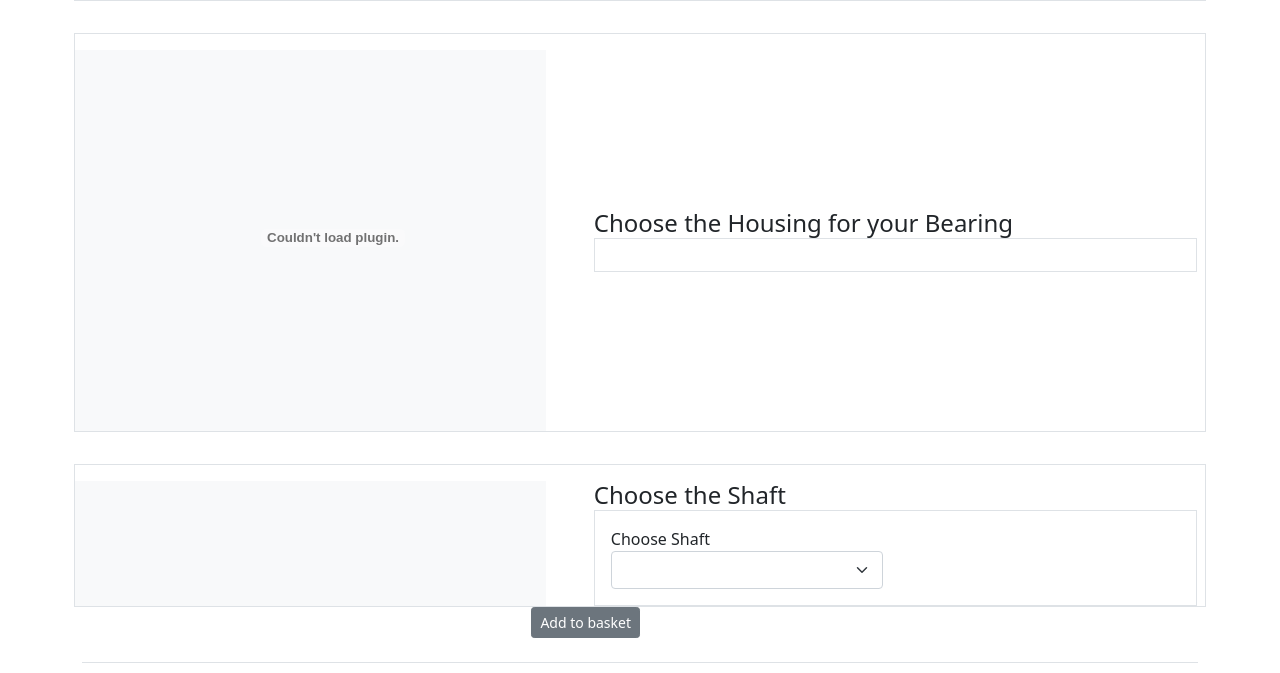
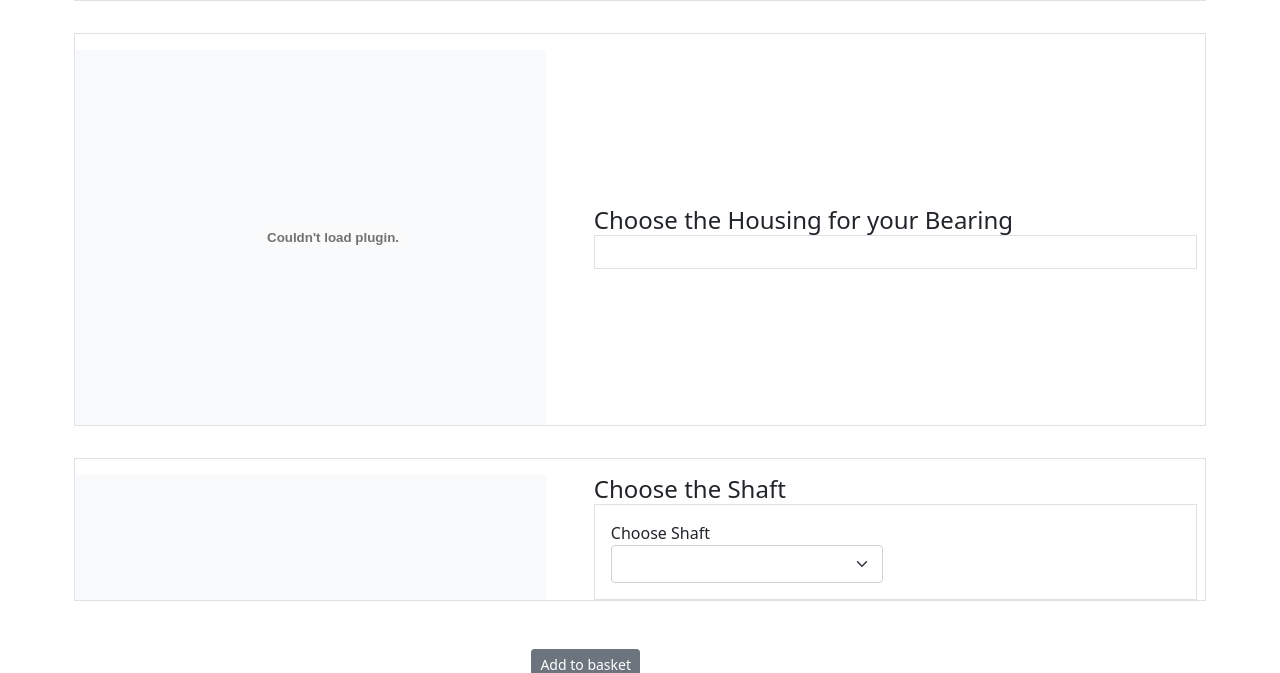
Before and after one commit to keivalya/COE-DM-Orders, a Django app: page /oval in a window 1280 px wide. Shown: the part 503-1176 px from the top of the page. Run offline with Django 4.2, Linux system fonts and the light colour scheme; data comes from the database, SQL or seed files in the repository; lists and menus that the app fills with data are empty.

Commit message:
added responsive pdf

```diff
--- a/templates/store/products/single.html
+++ b/templates/store/products/single.html
@@ -40,7 +40,7 @@
         {% comment %} CHOOSING HOUSING {% endcomment %}
         <div class="row g-3 border" id="house">
             <div class="col-md-5 col-lg-5 order-md-first bg-light">
-                <embed id="p1" src="static/Oval.pdf" width="500" height="375" type="application/pdf">
+                <embed id="p1" class="embed-responsive mx-auto d-block" src="static/Oval.pdf" width="500" height="375" type="application/pdf">
             </div>
             <div class="col-md-7 col-lg-7 ps-md-3 ps-lg-5 align-self-center">
                 <h1 class="mb-0 h4">Choose the Housing for your Bearing</h1>
@@ -98,6 +98,8 @@
                 </div>
             </div>
         </div>
+        <br />
+        <br />
         <div class="col-6 text-end">
             <button type="button" id="add-button" value="{{product.id}}" class="btn btn-secondary btn-sm">Add to basket</button></div>
         </div>
```
